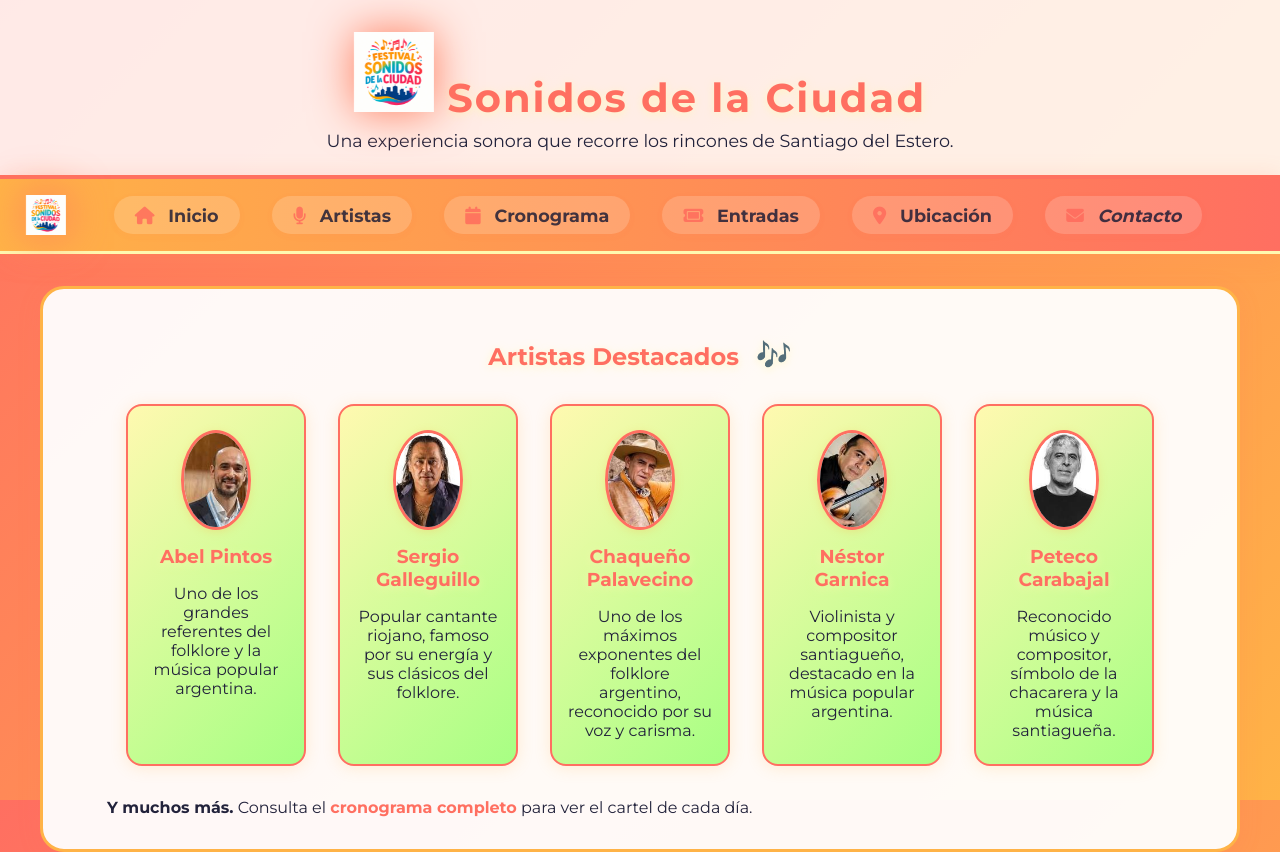
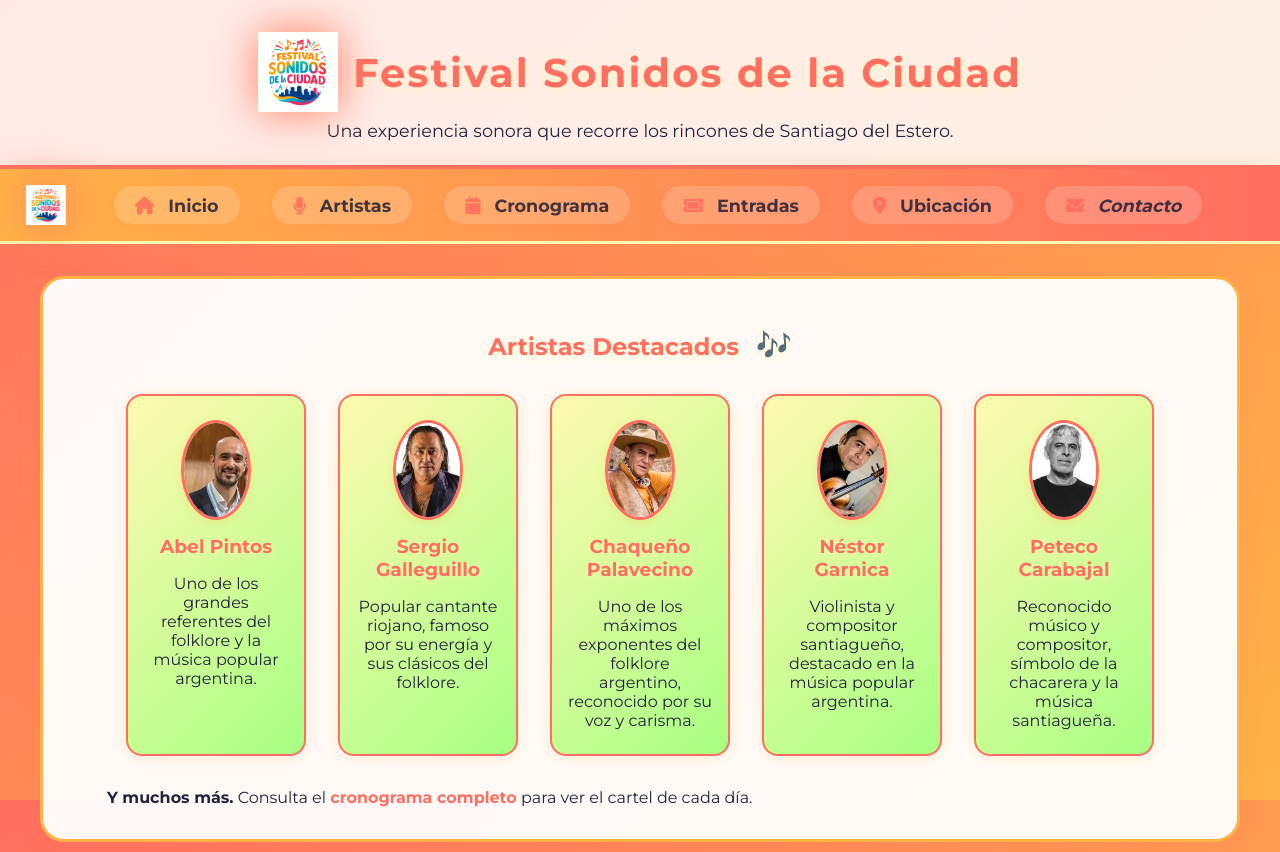
Before and after one commit to FernandoAVillarroel/sonidos-de-la-ciudad, a plain HTML site: page artistas.html in a window 1280 px wide. Shown: the top 852 px of the page. Drawn offline with Linux system fonts and the light colour scheme.

Commit message:
Agregar 'Festival' y alinear logo en todas las páginas

```diff
--- a/artistas.html
+++ b/artistas.html
@@ -2,7 +2,7 @@
 <html lang="es">
 <head>
   <meta charset="UTF-8">
-  <title>Sonidos de la Ciudad – Artistas</title>
+  <title>Festival Sonidos de la Ciudad – Artistas</title>
   <link rel="icon" href="assets/img/logo.png" type="image/png">
   <link rel="stylesheet" href="css/estilos.css">
   <!-- Google Fonts -->
@@ -14,9 +14,9 @@
 
   <!-- Cabecera con logo y título -->
   <header>
-    <h1>
+    <h1 style="display: flex; flex-direction: row; align-items: center; justify-content: center; gap: 15px;">
       <img src="assets/img/logo.png" alt="Logo Sonidos de la Ciudad" class="logo">
-      Sonidos de la Ciudad
+      Festival Sonidos de la Ciudad
     </h1>
     <p>Una experiencia sonora que recorre los rincones de Santiago del Estero.</p>
   </header>
```
Also changed, not shown: contacto.html (+2 -2 lines), cronograma.html (+2 -2 lines), entradas.html (+2 -2 lines), ubicacion.html (+2 -2 lines).
